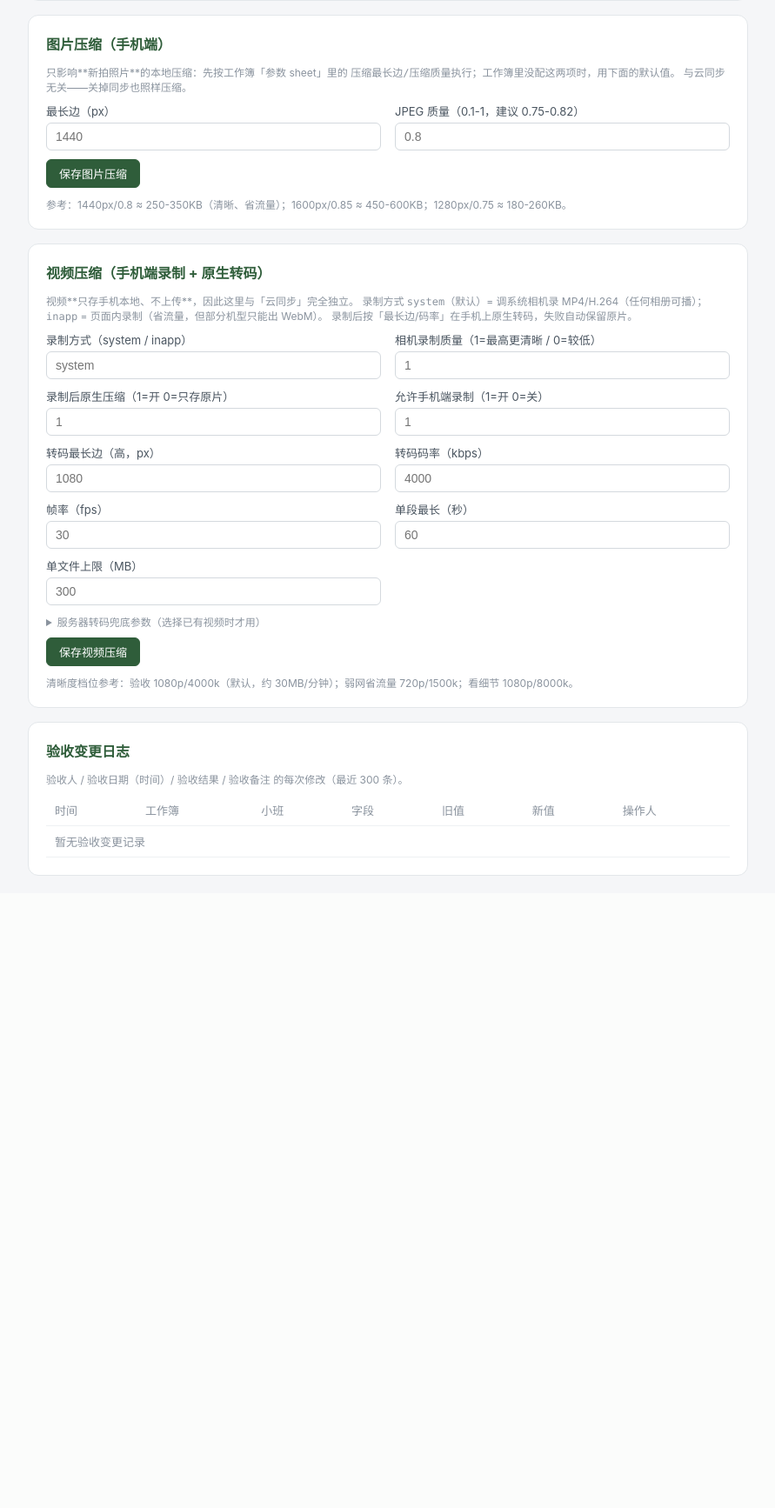
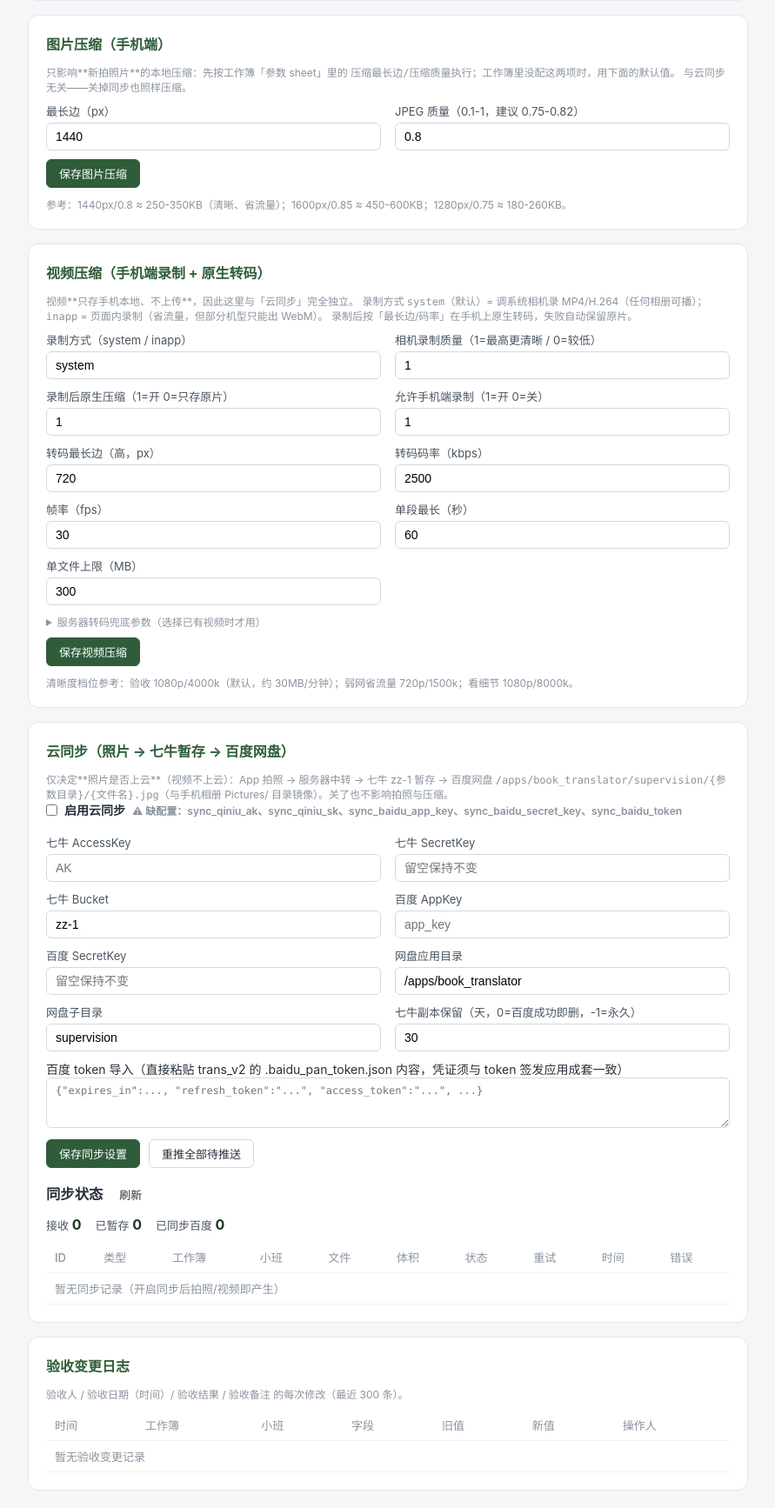
Before and after one commit to sux789/hqz-supervision, a Flask app: page /admin in a window 1280 px wide. Shown: the part 360-2094 px from the top of the page at 87% size, without its empty margins (194-1085 px from the left). Before the commit the page ends 1367 px from the top, so only its background shows below. Run offline with Flask 3, Linux system fonts and the light colour scheme; the visitor is signed in with stand-in values (Sample User, id 1); data that the repository does not hold is empty; parts of the project's set-up code (start-up, migrations or seed data) failed here and were passed over.

Commit message:
feat(v0.29): 后台恢复显示「云同步」卡片（照片同步开关 + 凭证 + 同步状态）
按用户要求把 v0.22 停用的「云同步（照片 → 七牛暂存 → 百度网盘）」卡片恢复显示。
内容是解除注释、未改任何代码 —— v0.22 当时就是把整块注释掉、后端接口与数据一直保留：

  · 启用云同步（#syncEnabled）+ 就绪提示（#syncReady）
  · 七牛/百度凭证、七牛副本保留天数、百度 token 导入
  · 保存同步设置 / 重推全部待推送
  · 同步状态计数（#syncCounts）+ 同步明细表（#tblSync）

安全性已先行确认（这次先查再改）：
  · admin.js 的云同步逻辑从未删除，且两处加载函数都有 `if (!$('#…')) return;` 守卫
    （loadSyncSettings / loadSyncStatus），三个按钮监听也早已用 on() 包装 ——
    所以恢复卡片不需要改任何 JS，也不会出现 C16 那种"元素缺失导致整脚本挂掉"
  · 全文再查一遍：没有任何针对 sync 元素的顶层裸 addEventListener

刻意不动：用户管理（tblUsers）与轨迹下载（tblTrack/btnZip）保持注释，仍隐藏。
注释块配对校验 <!-- 7 / --> 7；去掉注释后生效卡片为
模板管理 / 图片压缩 / 视频压缩 / 云同步 / 验收变更日志。

浏览器实测：卡片在、启用云同步为勾选、就绪提示「✓ 配置齐全」、
状态计数与明细表已渲染、用户管理与轨迹仍隐藏、控制台无报错。?v= 0.29

```diff
--- a/templates/admin.html
+++ b/templates/admin.html
@@ -119,8 +119,8 @@
       <p class="muted">清晰度档位参考：验收 1080p/4000k（默认，约 30MB/分钟）；弱网省流量 720p/1500k；看细节 1080p/8000k。</p>
     </section>
 
-    <!-- v0.22：按用户要求暂时停用「云同步」卡片（后端接口与数据保留，删掉这段注释即可恢复）
-<section class="card">
+    <!-- v0.22 曾按用户要求停用本卡片；v0.29 按用户要求恢复显示（后端接口与数据一直保留、未改动） -->
+    <section class="card">
       <h2>云同步（照片 → 七牛暂存 → 百度网盘）</h2>
       <p class="muted">
         仅决定**照片是否上云**（视频不上云）：App 拍照 → 服务器中转 → 七牛 zz-1 暂存 → 百度网盘
@@ -154,7 +154,6 @@
         <tbody></tbody>
       </table>
     </section>
--->
 
     <section class="card">
       <h2>验收变更日志</h2>
@@ -233,6 +232,6 @@
   </div>
 
   <script>window.SUP_BASE = {{ request.script_root | tojson }};</script>
-  <script src="{{ url_for('static', filename='admin.js') }}?v=0.28.2"></script>
+  <script src="{{ url_for('static', filename='admin.js') }}?v=0.29"></script>
 </body>
 </html>
--- a/templates/index.html
+++ b/templates/index.html
@@ -116,6 +116,6 @@
   <script src="{{ url_for('static', filename='vendor/jsuites.min.js') }}"></script>
   <script src="{{ url_for('static', filename='vendor/jspreadsheet.min.js') }}"></script>
   <!-- ?v= 版本号熔断：静态 JS 更新后 WebView/浏览器强制拉新（曾致 APK 端验收联动代码不生效） -->
-  <script src="{{ url_for('static', filename='app.js') }}?v=0.28.2"></script>
+  <script src="{{ url_for('static', filename='app.js') }}?v=0.29"></script>
 </body>
 </html>
```
